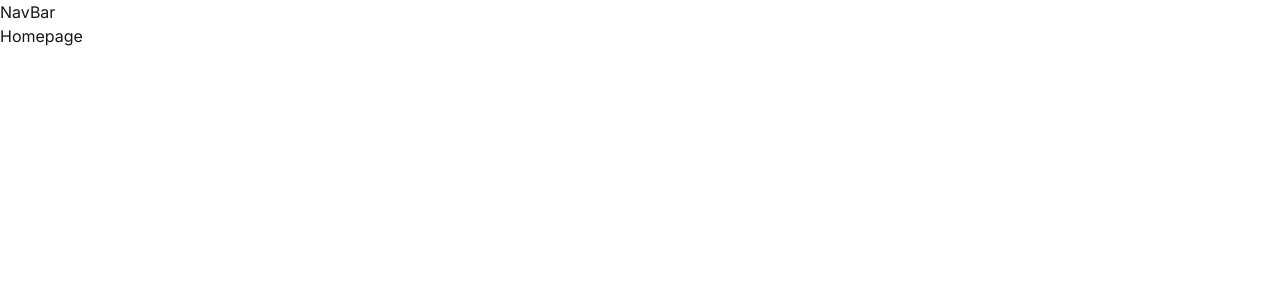
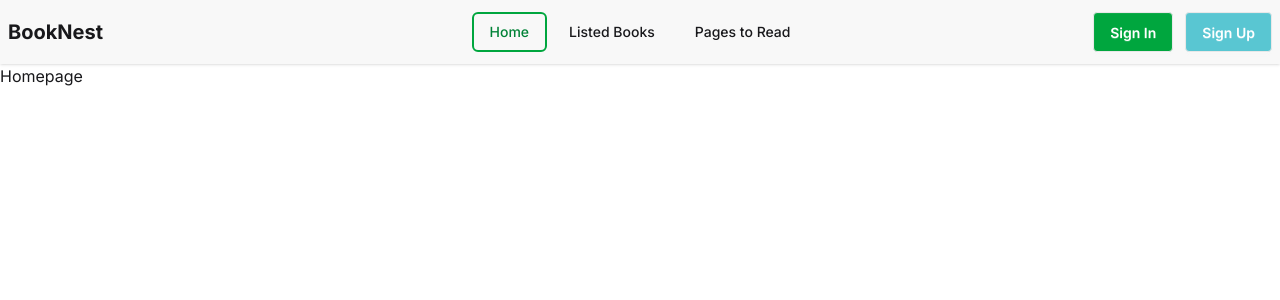
Before and after one commit to mironydev/booknest, a React (Vite) app: page / in a window 1280 px wide. Shown: the top 300 px of the page. Built offline with nearby package versions, Linux system fonts and the light colour scheme.

Commit message:
added navbar

```diff
--- a/src/components/shared/navbar/NavBar.jsx
+++ b/src/components/shared/navbar/NavBar.jsx
@@ -1,7 +1,101 @@
-import React from "react";
+import React, { useState } from "react";
 
 const NavBar = () => {
-  return <div>NavBar</div>;
+  const [isactive, setIsActive] = useState("home");
+
+  const handleActiveButton = (value) => {
+    setIsActive(value);
+  };
+
+  return (
+    <div className="bg-base-200 shadow-sm">
+      <div className="max-lg:collapse w-full rounded-md container mx-auto">
+        <input id="navbar-1-toggle" className="peer hidden" type="checkbox" />
+        <label
+          htmlFor="navbar-1-toggle"
+          className="fixed inset-0 hidden max-lg:peer-checked:block"
+        ></label>
+        <div className="collapse-title navbar">
+          <div className="navbar-start">
+            <label
+              htmlFor="navbar-1-toggle"
+              className="btn btn-ghost lg:hidden"
+            >
+              <svg
+                xmlns="http://www.w3.org/2000/svg"
+                className="h-5 w-5"
+                fill="none"
+                viewBox="0 0 24 24"
+                stroke="currentColor"
+              >
+                <path
+                  strokeLinecap="round"
+                  strokeLinejoin="round"
+                  strokeWidth="2"
+                  d="M4 6h16M4 12h8m-8 6h16"
+                />
+              </svg>
+            </label>
+            <p className="text-xl font-bold ml-2 lg:ml-0">BookNest</p>
+          </div>
+          <div className="navbar-center hidden lg:flex">
+            <ul className="text-sm menu-horizontal px-1 font-medium space-x-1 select-none">
+              <li>
+                <button
+                  onClick={() => {
+                    handleActiveButton("home");
+                  }}
+                  className={`py-2 px-4 border-2 cursor-pointer ${isactive === "home" ? "rounded-md border-green-600 text-green-700" : "border-transparent"}`}
+                >
+                  Home
+                </button>
+              </li>
+              <li>
+                <button
+                  onClick={() => {
+                    handleActiveButton("listedbooks");
+                  }}
+                  className={`py-2 px-4 border-2 cursor-pointer ${isactive === "listedbooks" ? "rounded-md border-green-600 text-green-700" : "border-transparent"}`}
+                >
+                  Listed Books
+                </button>
+              </li>
+              <li>
+                <button
+                  onClick={() => {
+                    handleActiveButton("pagestoread");
+                  }}
+                  className={`py-2 px-4 border-2 cursor-pointer ${isactive === "pagestoread" ? "rounded-md border-green-600 text-green-700" : "border-transparent"}`}
+                >
+                  Pages to Read
+                </button>
+              </li>
+            </ul>
+          </div>
+          <div className="navbar-end space-x-3">
+            <button className="btn bg-green-600 text-white">Sign In</button>
+            <button className="btn bg-[#59C6D2] text-white hidden sm:block">
+              Sign Up
+            </button>
+          </div>
+        </div>
+
+        <div className="collapse-content lg:hidden z-1">
+          <ul className="menu">
+            <li>
+              <button>Home</button>
+            </li>
+            <li>
+              <button>Listed Books</button>
+            </li>
+            <li>
+              <button>Pages to Read</button>
+            </li>
+          </ul>
+        </div>
+      </div>
+    </div>
+  );
 };
 
 export default NavBar;
--- a/src/main.jsx
+++ b/src/main.jsx
@@ -1,27 +1,9 @@
 import { StrictMode } from "react";
 import { createRoot } from "react-dom/client";
 import "./index.css";
-import { createBrowserRouter, RouterProvider } from "react-router";
-import MainLayout from "./layout/MainLayout";
-import Homepage from "./pages/homepage/Homepage";
-import Books from "./pages/books/Books";
 
-const router = createBrowserRouter([
-  {
-    path: "/",
-    Component: MainLayout,
-    children: [
-      {
-        index: true,
-        Component: Homepage,
-      },
-      {
-        path: "/books",
-        Component: Books,
-      },
-    ],
-  },
-]);
+import { RouterProvider } from "react-router";
+import { router } from "./routes/Routes";
 
 createRoot(document.getElementById("root")).render(
   <StrictMode>
--- /dev/null
+++ b/src/routes/Routes.jsx
@@ -0,0 +1,21 @@
+import { createBrowserRouter } from "react-router";
+import MainLayout from "../layout/MainLayout";
+import Homepage from "../pages/homepage/Homepage";
+import Books from "../pages/books/Books";
+
+export const router = createBrowserRouter([
+  {
+    path: "/",
+    Component: MainLayout,
+    children: [
+      {
+        index: true,
+        Component: Homepage,
+      },
+      {
+        path: "/books",
+        Component: Books,
+      },
+    ],
+  },
+]);
```
